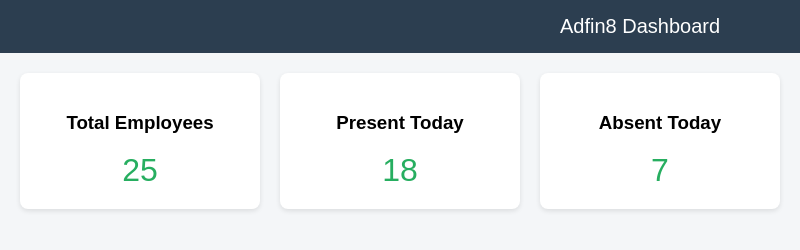
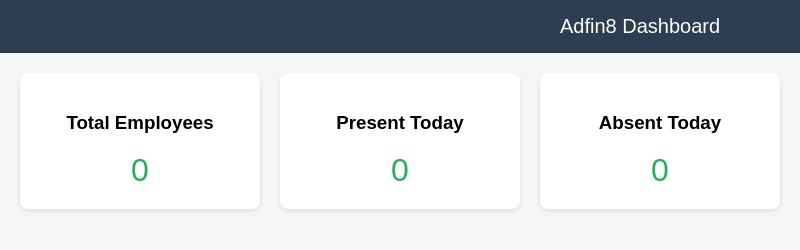
Before and after one commit to ramadfin8-tech/adfin8-frontend, a plain HTML site: page dashboard.html in a window 1280 px wide. Shown: the full height of the page, 0-800 px from the left. Drawn offline with Linux system fonts and the light colour scheme.

Commit message:
Update dashboard.html

```diff
--- a/dashboard.html
+++ b/dashboard.html
@@ -46,17 +46,17 @@
   <div class="container">
     <div class="card">
       <h3>Total Employees</h3>
-      <div class="number">25</div>
+      <div class="number" id="totalEmployees">0</div>
     </div>
 
     <div class="card">
       <h3>Present Today</h3>
-      <div class="number">18</div>
+      <div class="number" id="presentToday">0</div>
     </div>
 
     <div class="card">
       <h3>Absent Today</h3>
-      <div class="number">7</div>
+      <div class="number" id="absentToday">0</div>
     </div>
   </div>
 
```
